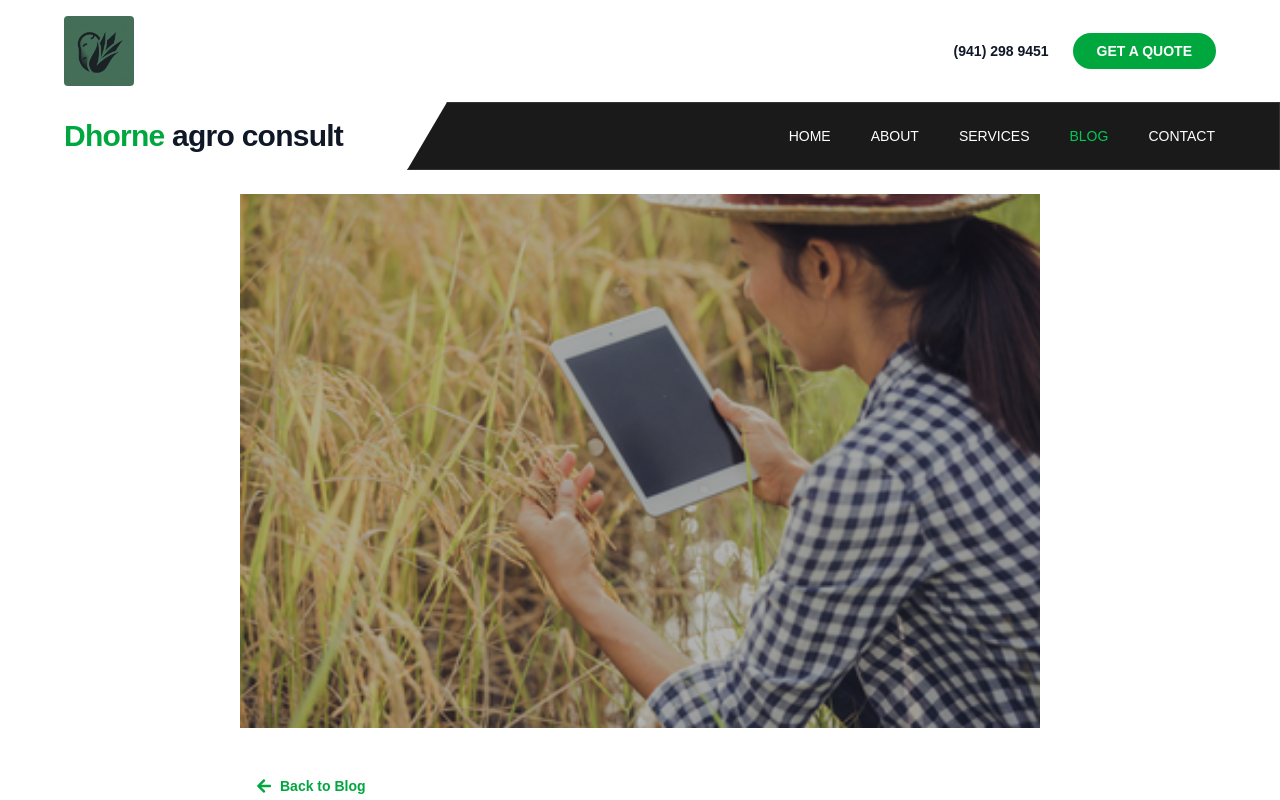
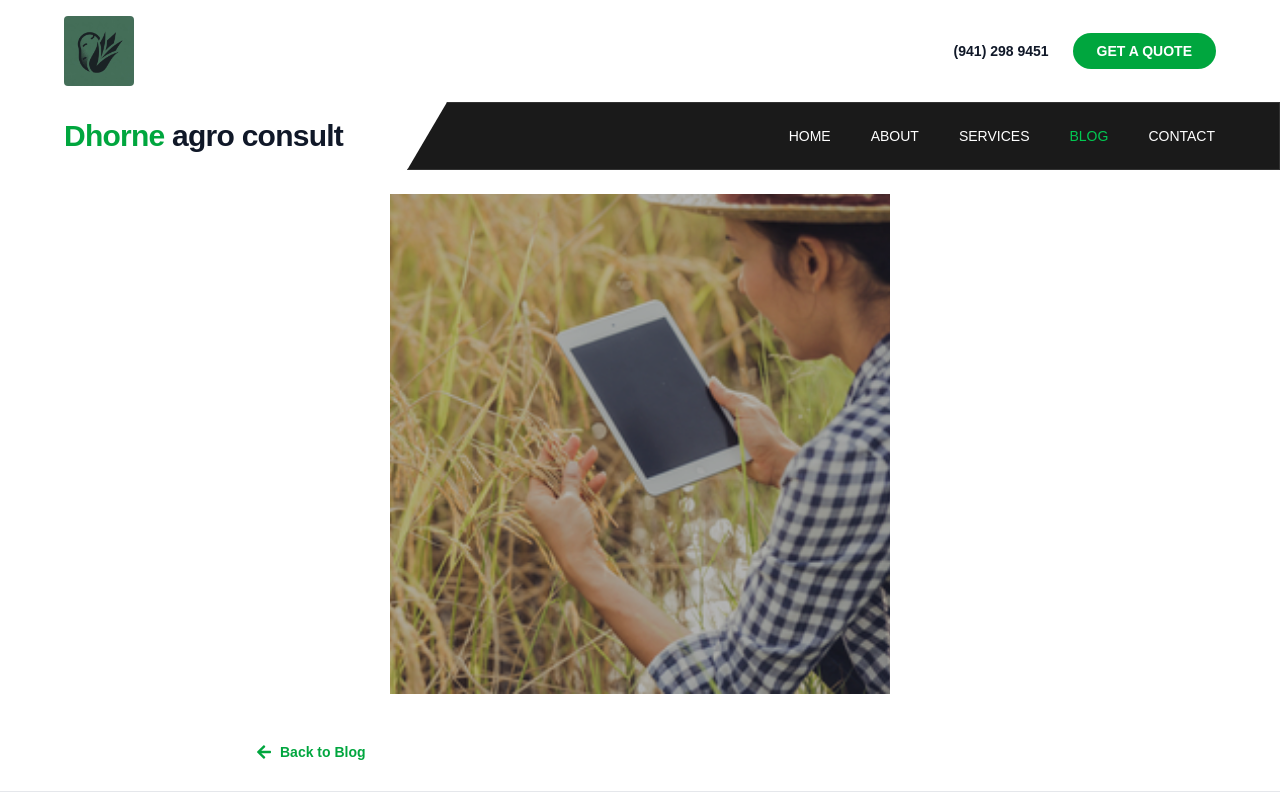
Before and after one commit to conflictonsions12/qwerty, a Next.js app: page /blog/1 in a window 1280 px wide. Shown: the top 800 px of the page. Built offline with nearby package versions, Linux system fonts and the light colour scheme.

Commit message:
Update page.js

```diff
--- a/src/app/blog/[id]/page.js
+++ b/src/app/blog/[id]/page.js
@@ -41,19 +41,19 @@ export default async function BlogPost({ params }) {
   return (
     <>
       {/* Hero Image */}
-      <section className="w-full flex justify-center overflow-hidden py-6">
-  <div className="relative">
+     <section className="w-full flex justify-center overflow-hidden py-6">
+  <div className="relative w-[90vw] max-w-[500px] aspect-square">
     <Image
       src={post.image}
       alt={post.title}
-      width={800}
-      height={600}
+      fill
       className="object-cover"
       priority
     />
     <div className="absolute inset-0 bg-black/30" />
   </div>
 </section>
+
 
 
       {/* Back Link */}
```
